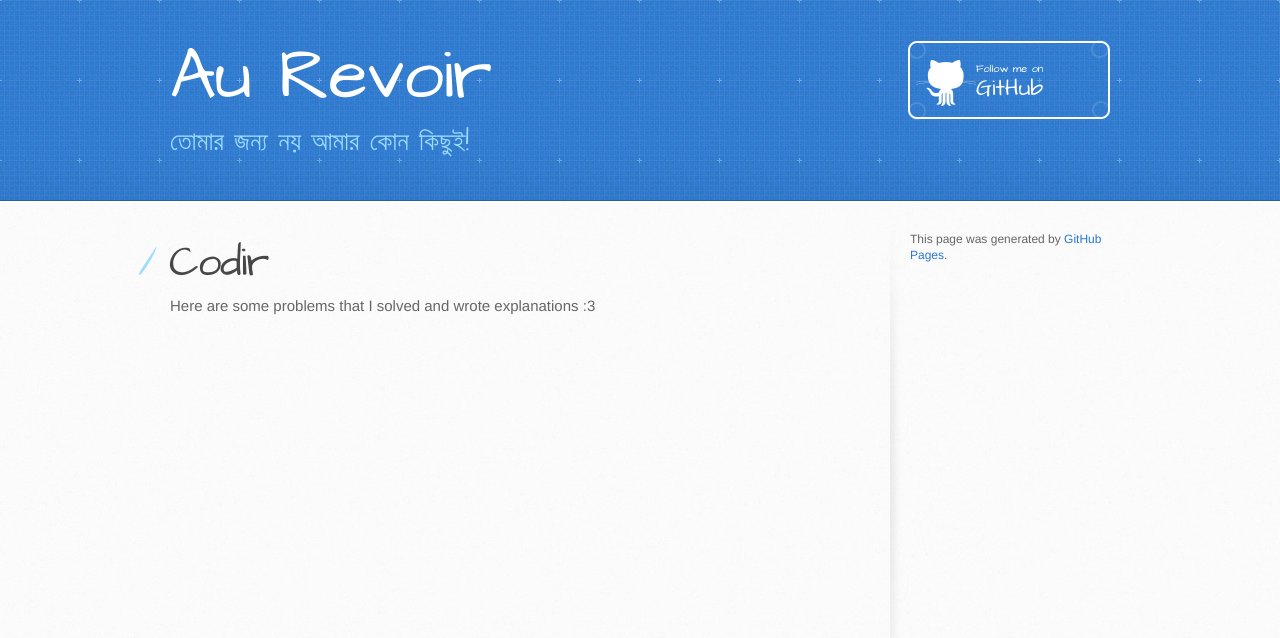
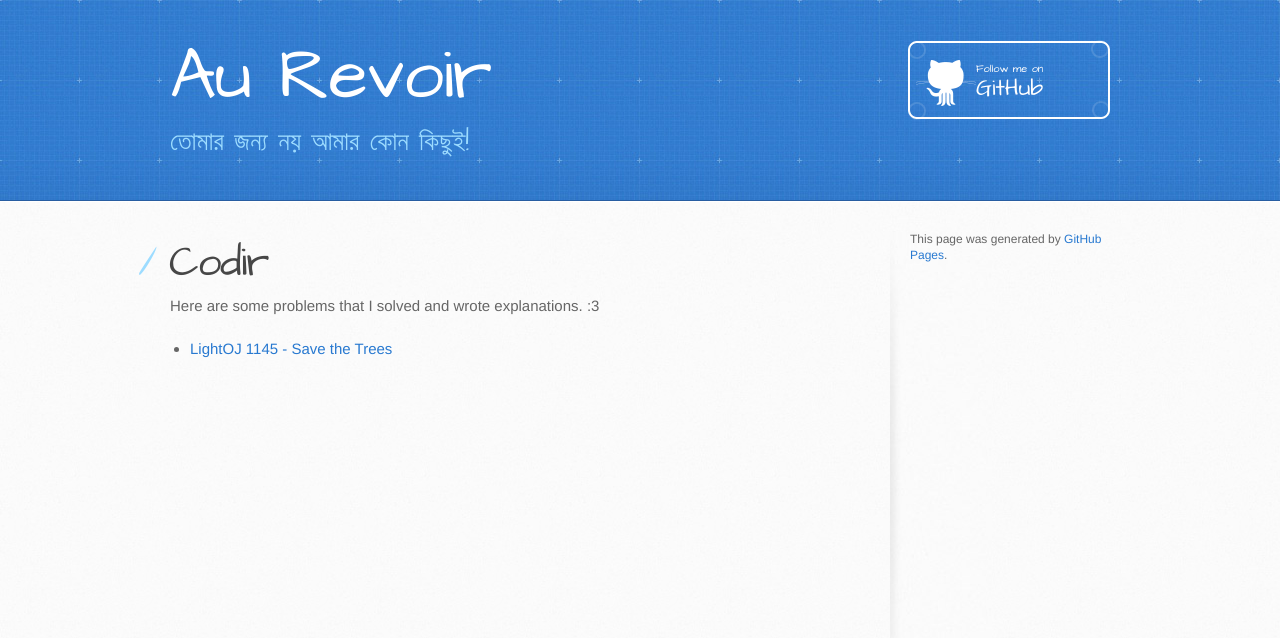
Before and after one commit to rebornplusplus/rebornplusplus.github.io, a Jekyll site: the page built from codir/index.md, in a window 1280 px wide. Shown: the top 638 px of the page. Built offline with Jekyll 4.4.1, drawn with Linux system fonts in a browser that asks for light colours; some web fonts are replaced; our own code applies the rules of GitHub Pages for plain Markdown files.

Commit message:
Update index.md

```diff
--- a/codir/index.md
+++ b/codir/index.md
@@ -3,4 +3,6 @@ layout: default
 ---
 
 # Codir
-Here are some problems that I solved and wrote explanations :3
+Here are some problems that I solved and wrote explanations. :3
+
+* [LightOJ 1145 - Save the Trees](./lo-1415-save-the-trees)
```
